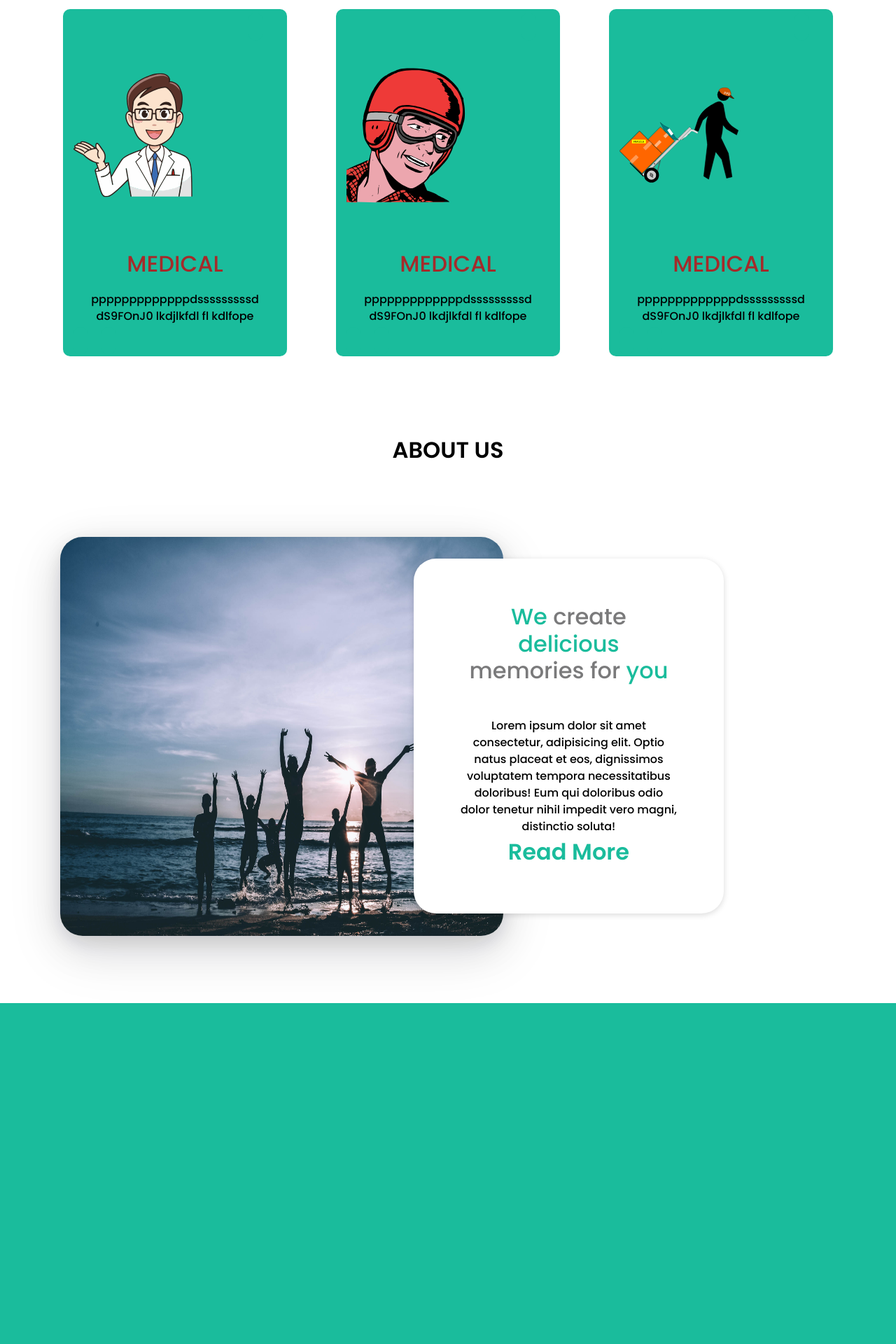
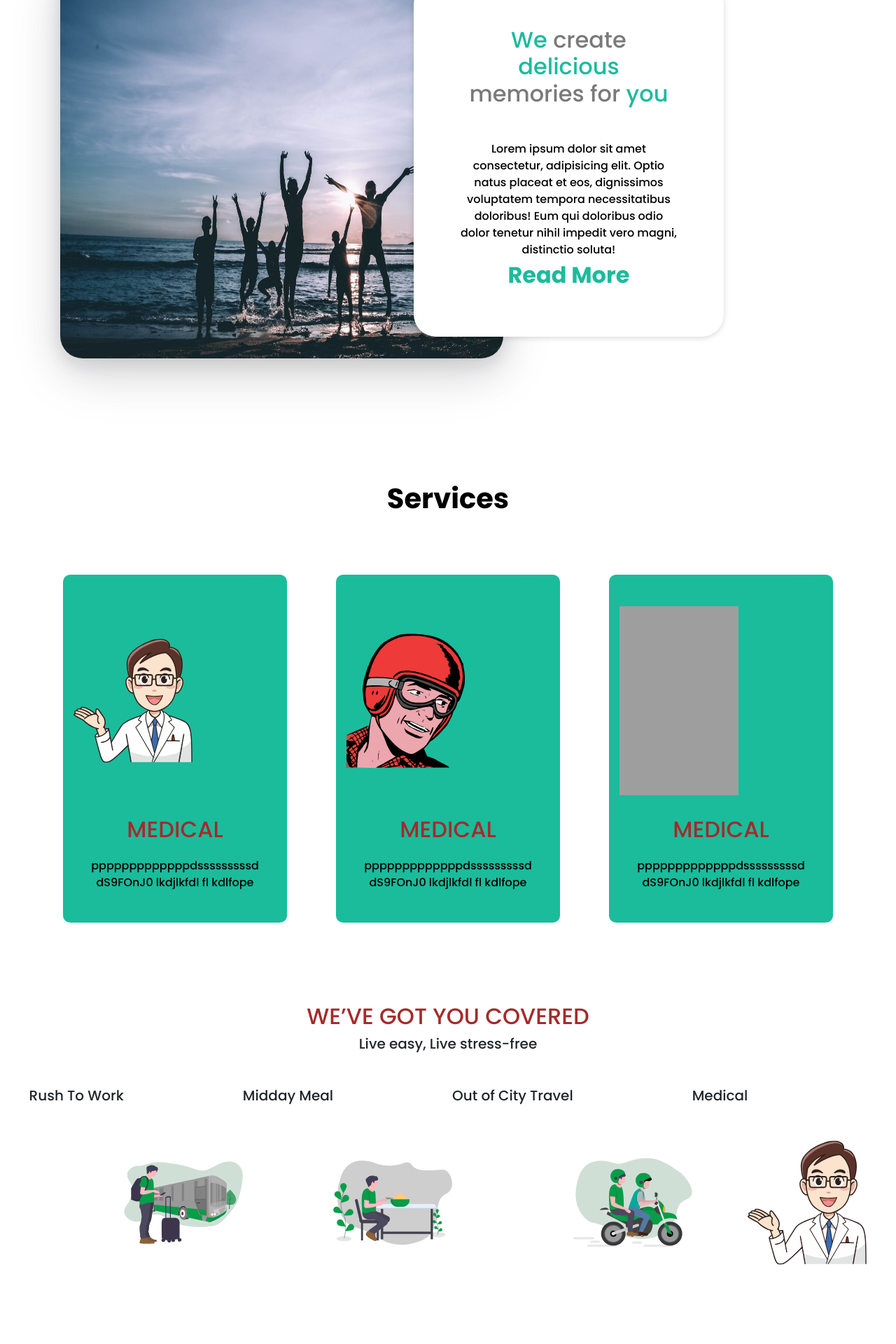
Before and after one commit to fahim-01/Emergency_Helpline, a Django app: page / in a window 1280 px wide. Shown: the part 1160-3080 px from the top of the page at 70% size. Before the commit the page ends 2593 px from the top, so only its background shows below. Run offline with Django 3.2, Linux system fonts and the light colour scheme; some libraries are stand-ins or nearby versions; grey boxes are pictures that could not be loaded.

Commit message:
updated homepage

```diff
--- a/future/static/css/home.css
+++ b/future/static/css/home.css
@@ -74,6 +74,7 @@ img{
   z-index: var(--z-fixed);
   background-color: var(--first-color);
 }
+
 
 .nav{
   height: var(--header-height);
--- a/future/static/css/service.css
+++ b/future/static/css/service.css
@@ -35,6 +35,8 @@
       border-radius: 10px;
   }
 
+
+
   .img {
       padding-top: 30px;
 
@@ -43,6 +45,7 @@
   img {
       height: 270px;
       width: 170px;
+
   }
   .description {
       padding-bottom: 30px;
@@ -54,6 +57,7 @@
       text-transform: uppercase;
       color: brown;
   }
+
   p {
       margin-top: 20px;
       color: black;
--- a/future/templates/homepage/base.html
+++ b/future/templates/homepage/base.html
@@ -19,7 +19,7 @@
     <header class="l-header">
       <nav class="nav bd-grid">
           <div>
-              <a href="#" class="nav__logo">Emergency</a>
+              <a href="/" class="nav__logo">Emergency</a>
           </div>
 
           <div class="nav__toggle" id="nav-toggle">
@@ -33,8 +33,8 @@
 
               <ul class="nav__list">
                   <li class="nav__item"><a href="/" class="nav__link active">Home</a></li>
-                  <li class="nav__item"><a href="/" class="nav__link">About</a></li>
-                  <li class="nav__item"><a href="/" class="nav__link">Services</a></li>
+                  <li class="nav__item"><a href="/about" class="nav__link">About</a></li>
+                  <li class="nav__item"><a href="/service" class="nav__link">Services</a></li>
                   <li class="nav__item"><a href="/contact" class="nav__link">Contact</a></li>
               </ul>
           </div>
--- a/future/templates/homepage/home.html
+++ b/future/templates/homepage/home.html
@@ -8,6 +8,8 @@
     <!-- Bootstrap CSS -->
     <link href='https://cdn.jsdelivr.net/npm/boxicons@2.0.5/css/boxicons.min.css' rel='stylesheet'>
     <link href="https://cdn.jsdelivr.net/npm/bootstrap@5.0.0-beta2/dist/css/bootstrap.min.css" rel="stylesheet" integrity="sha384-BmbxuPwQa2lc/FVzBcNJ7UAyJxM6wuqIj61tLrc4wSX0szH/Ev+nYRRuWlolflfl" crossorigin="anonymous">
+    <link href='https://unpkg.com/boxicons@2.0.7/css/boxicons.min.css' rel='stylesheet'>
+    <link href="https://fonts.googleapis.com/css2?family=Poppins:wght@200;300;400;500;600;700;800;900&display=swap" rel="stylesheet">
     <link rel="stylesheet" href="{% static 'css/home.css' %}" />
     <link rel="stylesheet" href="{% static 'css/service.css' %}" />
     <link rel="stylesheet" href="{% static 'css/about.css' %}" />
@@ -16,7 +18,9 @@
         <title>Emergency</title>
     </head>
     <body>
+
         <header class="l-header">
+
             <nav class="nav bd-grid">
                 <div>
                     <a href="/" class="nav__logo">Emergency</a>
@@ -57,6 +61,35 @@
                 </div>
             </section>
         </main>
+        <div class="about" style="text-align: center;">
+            <h2 style="color: black;"><b>About Us</b></h2>
+          <section class="about fullheight align-items-center" id="about">
+
+              <div class="container">
+                  <div class="row">
+                      <div class="col-7 h-xs">
+                          <img src='{% static "/media/images/w2.jpg" %}' alt=""
+                              class="fullwidth left-to-right play-on-scroll">
+                      </div>
+                      <div class="col-5 col-xs-12 align-items-center">
+                          <div class="about-slogan right-to-left play-on-scroll">
+                              <h3>
+                                  <span class="primary-color">We</span> create <span class="primary-color">delicious</span>
+                                  memories for <span class="primary-color">you</span>
+                              </h3>
+                              <p>
+                                  Lorem ipsum dolor sit amet consectetur, adipisicing elit. Optio natus placeat et eos,
+                                  dignissimos voluptatem tempora necessitatibus doloribus! Eum qui doloribus odio dolor
+                                  tenetur nihil impedit vero magni, distinctio soluta!
+                              </p>
+                              <a href="/about" class="read"><b>Read More</b></a>
+                          </div>
+                      </div>
+                  </div>
+              </div>
+          </section>
+      </div>
+
 
         <section>
             <h1><b>Services</b></h1>
@@ -131,35 +164,55 @@
             </div>
         </div>
         </section>
-         <div class="about" style="text-align: center;">
-          <h2 style="color: black;"><b>About Us</b></h2>
-        <section class="about fullheight align-items-center" id="about">
 
-            <div class="container">
-                <div class="row">
-                    <div class="col-7 h-xs">
-                        <img src='{% static "/media/images/w2.jpg" %}' alt=""
-                            class="fullwidth left-to-right play-on-scroll">
-                    </div>
-                    <div class="col-5 col-xs-12 align-items-center">
-                        <div class="about-slogan right-to-left play-on-scroll">
-                            <h3>
-                                <span class="primary-color">We</span> create <span class="primary-color">delicious</span>
-                                memories for <span class="primary-color">you</span>
-                            </h3>
-                            <p>
-                                Lorem ipsum dolor sit amet consectetur, adipisicing elit. Optio natus placeat et eos,
-                                dignissimos voluptatem tempora necessitatibus doloribus! Eum qui doloribus odio dolor
-                                tenetur nihil impedit vero magni, distinctio soluta!
-                            </p>
-                            <a href="/about" class="read"><b>Read More</b></a>
-                        </div>
-                    </div>
+
+
+
+
+
+
+
+
+            <!-- Day life Block -->
+
+            <div class="daily-life-content">
+                <h2 style="text-align: center;">We’ve got you covered</h2>
+                <h5 style="text-align: center;">Live easy, Live stress-free</h5>
+            </div>
+                <div class="services" style="margin-bottom: 70px;">
+
+
+
+                            <h5> Rush To Work</h5>
+                            <div class="img">
+                                <img src='{% static "/media/images/ride.svg" %}' alt="Shohoz Ride">
+                            </div>
+
+                            <h5>Midday Meal</h5>
+                            <div class="img">
+                                <img src='{% static "/media/images/foods.svg" %}'alt="Shohoz Food">
+                            </div>
+
+
+                            <h5>Out of City Travel</h5>
+                            <div class="img">
+                                <img src='{% static "/media/images/ride2.svg" %}' alt="Shohoz Bus">
+                            </div>
+                            <h5>Medical</h5>
+                            <div class="img">
+                                <img src='{% static "/media/images/service1.svg" %}' alt="Shohoz Bus">
+                            </div>
+
+
                 </div>
-            </div>
-        </section>
-    </div>
 
+            <!-- Day life Block -->
+
+
+
+    <a href="#home" class=".back-to-top">
+        <i class="bx bxs-to-top"></i>
+      </a>
 
 
 
@@ -167,7 +220,7 @@
         <script src="https://cdn.jsdelivr.net/npm/@popperjs/core@2.6.0/dist/umd/popper.min.js" integrity="sha384-KsvD1yqQ1/1+IA7gi3P0tyJcT3vR+NdBTt13hSJ2lnve8agRGXTTyNaBYmCR/Nwi" crossorigin="anonymous"></script>
         <script src="https://cdn.jsdelivr.net/npm/bootstrap@5.0.0-beta2/dist/js/bootstrap.min.js" integrity="sha384-nsg8ua9HAw1y0W1btsyWgBklPnCUAFLuTMS2G72MMONqmOymq585AcH49TLBQObG" crossorigin="anonymous"></script>
         <script src="https://cdnjs.cloudflare.com/ajax/libs/gsap/3.5.1/gsap.min.js"></script>
-        <script src="{% static 'jquery/main.js' %}"></script>
+        <script src="{% static 'js/home.js' %}"></script>
         <script src="{% static 'js/contact.js' %}"></script>
         {% block js %} {% endblock %}
 
```
Also changed, not shown: future/static/css/about.css (+15 -1 lines), future/static/media/images/food.svg (deleted), future/static/media/images/foods.svg (added), future/static/media/images/ride.svg (added), future/static/media/images/ride2.svg (added).
